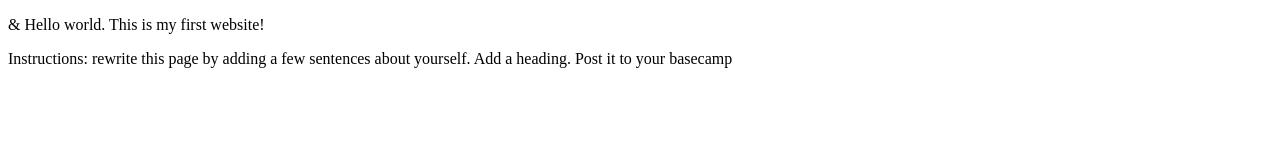
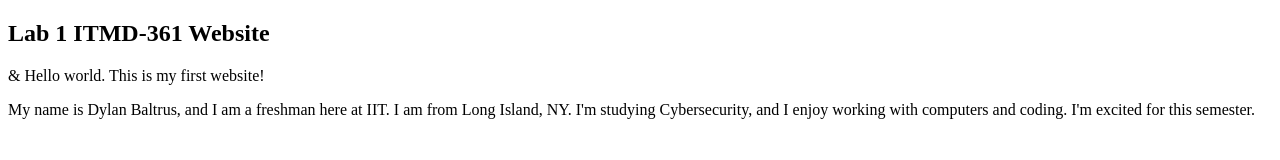
Before and after one commit to DlayDlay/itm-316-lab1, a plain HTML site: page index.html in a window 1280 px wide. Drawn offline with Linux system fonts and the light colour scheme.

Commit message:
Update index.html

```diff
--- a/index.html
+++ b/index.html
@@ -5,7 +5,8 @@
   <title>ITMD-361 Internet Technologies and Web Design</title>
 </head>
 <body>
+  <h2>Lab 1 ITMD-361 Website</h2>
   <p>&amp; Hello world. This is my first website!</p>
-  <p>Instructions: rewrite this page by adding a few sentences about yourself. Add a heading. Post it to your basecamp</p>
+  <p>My name is Dylan Baltrus, and I am a freshman here at IIT. I am from Long Island, NY. I'm studying Cybersecurity, and I enjoy working with computers and coding. I'm excited for this semester.</p>
 </body>
 </html>
```
